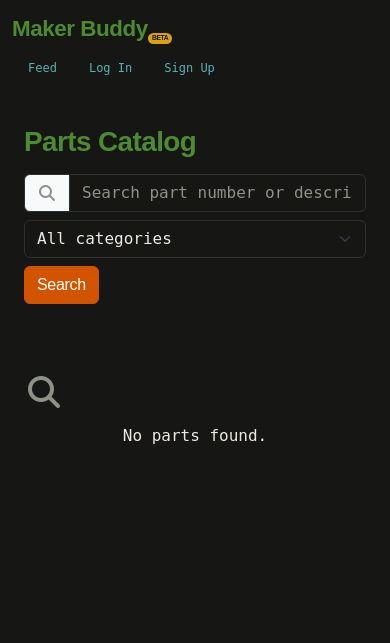
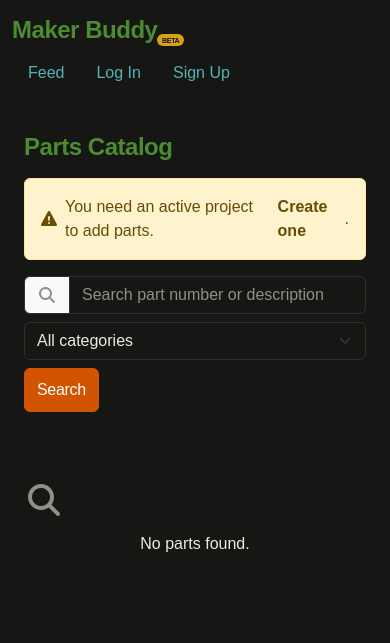
Before and after one commit to cjvillar/Maker_Buddy, a Django app: template templates/maker_parts/component_list.html in a window 390 px wide. Shown: the top 643 px of the page. Run offline with Django 5.2, Linux system fonts and the light colour scheme; the template is opened without the code that fills it, so the values that code supplies are empty; parts of the project's set-up code (start-up, migrations or seed data) failed here and were passed over; some libraries are stand-ins or nearby versions.

Commit message:
updated for mobile

```diff
--- a/static/css/main.css
+++ b/static/css/main.css
@@ -8,13 +8,14 @@
 }
 
 /* Import from Google Fonts */
-@import url('https://fonts.googleapis.com/css2?family=Space+Grotesk:wght@500;700&family=Space+Mono&display=swap');
+@import url('https://fonts.googleapis.com/css2?family=IBM+Plex+Sans:wght@400;500;600;700&family=IBM+Plex+Mono:wght@400;700&display=swap" rel="stylesheet');
 
 
 :root {
 
-  --font-header: 'Space Grotesk', sans-serif;
-  --font-body: 'Space Mono', monospace;
+  --font-header: 'IBM Plex Sans', sans-serif;
+  --font-body: 'IBM Plex Sans', sans-serif;
+  --font-mono: 'IBM Plex Mono', monospace;
 
 
   /* The "Command Center" Blue - sophisticated but technical */
@@ -73,6 +74,8 @@
 body {
   color: var(--text-main);
   background-color: var(--bg-body);
+  font-family: var(--font-body);
+  font-size: clamp(16px, 1.2vw, 18px);
 }
 
 h1 {
@@ -191,14 +194,25 @@ a {
   border: 1px solid var(--border-color);
 }
 
-@media (max-width: 576px) {
-  header h1 {
-    font-size: 1.4rem;
+/* mobile */
+@media (max-width: 768px) {
+  h1 { font-size: 1.5rem; }
+  h2 { font-size: 1.25rem; }
+  h3 { font-size: 1.1rem; }
+
+  .btn {
+    min-height: 44px; /* Apple tap target size */
   }
 
-  header .navbar,
-  header nav {
-    font-size: 0.75rem;
+  .project-hero-img {
+    max-width: 100%;
+    border-radius: 8px;
+  }
+
+  /* Remove double container padding on mobile */
+  .container, .container-fluid {
+    padding-left: 12px;
+    padding-right: 12px;
   }
 }
 
--- a/templates/account/edit_profile.html
+++ b/templates/account/edit_profile.html
@@ -2,7 +2,7 @@
 {% load crispy_forms_tags %}
 {% load static %}
 {% block content %}
-
+<div class="container">
 <div class="container py-4" style="max-width: 600px;">
   <h1 class="mb-4">Edit Profile</h1>
 
@@ -21,5 +21,5 @@
     <i class="fas fa-trash me-2"></i> Delete Account
   </a>
 </div>
-
+</div>
 {% endblock %}
--- a/templates/account/profile.html
+++ b/templates/account/profile.html
@@ -15,7 +15,7 @@
   </div>
   {% endfor %}
 
-
+<div class="container">
 
   <div class="d-flex align-items-center gap-4 mb-4">
     {% if profile_user.profile.profile_pic %}
@@ -69,5 +69,5 @@
 
   </div>
 
-
+</div>
 {% endblock %}
--- a/templates/base.html
+++ b/templates/base.html
@@ -12,6 +12,7 @@
   {% bootstrap_javascript %}
 
   <link rel="stylesheet" href="{% static 'css/main.css' %}">
+  <meta name="viewport" content="width=device-width, initial-scale=1">
 
   <link rel="stylesheet" href="{% static 'fontawesome/css/all.min.css' %}">
 </head>
@@ -25,7 +26,7 @@
 </header>
 
 
-<main class="container py-4">
+<main class="py-4">
   {% block content %}{% endblock %}
 </main>
 
--- a/templates/maker_parts/component_list.html
+++ b/templates/maker_parts/component_list.html
@@ -3,16 +3,25 @@
 {% load humanize %}
 
 {% block content %}
-<div class="container-fluid">
+<div class="container-fluid px-4">
 
   <div class="d-flex justify-content-between align-items-center mb-3">
     <h1 class="mb-0">Parts Catalog</h1>
-    {% if default_project %}
-    <a href="{% url 'maker_projects:detail' default_project.pk %}#bom" class="badge bg-success fs-6 text-decoration-none">
-      <i class="fa-solid fa-folder-open me-1"></i>{{ default_project.title }}
+    {% if active_project %}
+    <a href="{% url 'maker_projects:detail' active_project.pk %}#bom"
+      class="badge bg-success fs-6 text-decoration-none px-3 py-2">
+      <i class="fa-solid fa-folder-open me-1"></i>{{ active_project.title }}
     </a>
     {% endif %}
   </div>
+
+  {% if not active_project %}
+  <div class="alert alert-warning d-flex align-items-center gap-2">
+    <i class="fa-solid fa-triangle-exclamation"></i>
+    You need an active project to add parts.
+    <a href="{% url 'maker_projects:create_project' %}" class="alert-link ms-1">Create one</a>.
+  </div>
+  {% endif %}
 
   {# Messages #}
   {% for message in messages %}
@@ -26,6 +35,7 @@
   </div>
   {% endfor %}
 
+  {# Search / filter bar #}
   <form method="get" class="row g-2 mb-4">
     <div class="col-md-5">
       <div class="input-group">
@@ -45,7 +55,7 @@
     <div class="col-auto d-flex gap-2">
       <button type="submit" class="btn btn-primary">Search</button>
       {% if q or category %}
-      <a href="{% url 'maker_parts:component_list' %}{% if default_project %}?project_id={{ default_project.pk }}{% endif %}" class="btn btn-outline-secondary">
+      <a href="{% url 'maker_parts:component_list' %}" class="btn btn-outline-secondary">
         <i class="fa-solid fa-xmark me-1"></i>Clear
       </a>
       {% endif %}
@@ -63,12 +73,12 @@
       <thead class="table-dark">
         <tr>
           <th>Part Number</th>
-          <th>Manufacturer</th>
+          <th class="d-none d-md-table-cell">Manufacturer</th>
           <th>Description</th>
-          <th>Category</th>
+          <th class="d-none d-md-table-cell">Category</th>
           <th class="text-end">Unit Price</th>
-          <th class="text-end">Stock</th>
-          {% if default_project %}<th class="text-center">Add to Project</th>{% endif %}
+          <th class="d-none d-md-table-cell text-end">Stock</th>
+          {% if default_project %}<th class="text-center">Add</th>{% endif %}
         </tr>
       </thead>
       <tbody>
@@ -89,9 +99,9 @@
             </span>
             {% endif %}
           </td>
-          <td class="small">{{ component.manufacturer }}</td>
+          <td class="d-none d-md-table-cell small">{{ component.manufacturer }}</td>
           <td class="text-muted small">{{ component.description|truncatewords:12 }}</td>
-          <td><span>{{ component.category }}</span></td>
+          <td class="d-none d-md-table-cell"><span>{{ component.category }}</span></td>
           <td class="text-end">
             {% if price and price.unit_price %}
             <strong>${{ price.unit_price|floatformat:2 }}</strong>
@@ -99,7 +109,7 @@
             <span class="text-muted">—</span>
             {% endif %}
           </td>
-          <td class="text-end">
+          <td class="d-none d-md-table-cell text-end">
             {% if price %}
             {% if price.stock_qty > 0 %}
             {{ price.stock_qty|intcomma }}
@@ -117,8 +127,8 @@
               {% csrf_token %}
               <input type="hidden" name="next" value="{{ request.get_full_path }}">
               <input type="hidden" name="project_id" value="{{ default_project.pk }}">
-              <input type="number" name="quantity" value="1" min="1" max="9999"
-                class="form-control form-control-sm" style="width: 70px;">
+              <input type="number" name="quantity" value="1" min="1" max="9999" class="form-control form-control-sm"
+                style="width: 60px;">
               <button type="submit" class="btn btn-sm btn-primary">
                 <i class="fa-solid fa-plus"></i>
               </button>
@@ -139,7 +149,7 @@
       {% if page_obj.has_previous %}
       <li class="page-item">
         <a class="page-link"
-          href="?{% if q %}q={{ q }}&{% endif %}{% if category %}category={{ category }}&{% endif %}{% if default_project %}project_id={{ default_project.pk }}&{% endif %}page={{ page_obj.previous_page_number }}">
+          href="?{% if q %}q={{ q }}&{% endif %}{% if category %}category={{ category }}&{% endif %}page={{ page_obj.previous_page_number }}">
           <i class="fa-solid fa-chevron-left"></i> Previous
         </a>
       </li>
@@ -150,7 +160,7 @@
       {% if page_obj.has_next %}
       <li class="page-item">
         <a class="page-link"
-          href="?{% if q %}q={{ q }}&{% endif %}{% if category %}category={{ category }}&{% endif %}{% if default_project %}project_id={{ default_project.pk }}&{% endif %}page={{ page_obj.next_page_number }}">
+          href="?{% if q %}q={{ q }}&{% endif %}{% if category %}category={{ category }}&{% endif %}page={{ page_obj.next_page_number }}">
           Next <i class="fa-solid fa-chevron-right"></i>
         </a>
       </li>
@@ -164,7 +174,7 @@
     <i class="fa-solid fa-magnifying-glass fa-2x mb-3 d-block"></i>
     <p>No parts found{% if q %} for "<strong>{{ q }}</strong>"{% endif %}.</p>
     {% if q or category %}
-    <a href="{% url 'maker_parts:component_list' %}{% if default_project %}?project_id={{ default_project.pk }}{% endif %}" class="btn btn-outline-secondary btn-sm">Clear filters</a>
+    <a href="{% url 'maker_parts:component_list' %}" class="btn btn-outline-secondary btn-sm">Clear filters</a>
     {% endif %}
   </div>
   {% endif %}
--- a/templates/maker_projects/confirm_complete.html
+++ b/templates/maker_projects/confirm_complete.html
@@ -2,6 +2,7 @@
 
 
 {% block content %}
+<div class="container">
 <article class="project-card">
 
 <form action="{% url 'maker_projects:confirm_complete' project.pk %}" method="post">
@@ -9,4 +10,5 @@
   <button class="btn btn-primary" type="submit">Mark as Completed</button>
 </form>
 </article>
+</div>
 {% endblock %}
--- a/templates/maker_projects/confirm_delete.html
+++ b/templates/maker_projects/confirm_delete.html
@@ -1,7 +1,7 @@
 {% extends "base.html" %}
 {% load crispy_forms_tags %}
 {% block content %}
-
+<div class="container">
 
 <form method="post" enctype="multipart/form-data">
     <h1>Delete Project</h1>
@@ -12,4 +12,5 @@
     <button type="submit"  class="btn btn-primary">Yes, delete</button>
     <a href="{% url 'maker_projects:detail' project.pk %}">Cancel</a>
 </form>
+</div>
 {% endblock %}
--- a/templates/maker_projects/create_project_wizard.html
+++ b/templates/maker_projects/create_project_wizard.html
@@ -2,6 +2,7 @@
 {% load crispy_forms_tags %}
 
 {% block content %}
+<div class="container">
 <h1>Start a Project</h1>
 
 <form method="post" enctype="multipart/form-data">
@@ -37,4 +38,5 @@
         </button>
     </div>
 </form>
+</div>
 {% endblock %}
--- a/templates/maker_projects/edit_project.html
+++ b/templates/maker_projects/edit_project.html
@@ -1,6 +1,7 @@
 {% extends "base.html" %}
 {% load crispy_forms_tags %}
 {% block content %}
+<div class="container">
 <form method="post" enctype="multipart/form-data">
     <h1>Edit Project:</h1>
     {% csrf_token %}
@@ -15,4 +16,5 @@
     <br>
     <button class="btn btn-primary" type="submit">Save</button>
 </form>
+</div>
 {% endblock %}
--- a/templates/maker_projects/project_detail.html
+++ b/templates/maker_projects/project_detail.html
@@ -1,7 +1,7 @@
 {% extends "base.html" %}
 {% load humanize %}
 {% block content %}
-
+<div class="container">
   <div class="d-flex align-items-baseline gap-3 mb-1">
     <h1 class="mb-0">{{ project.title|upper }}</h1>
     <span class="badge rounded-pill bg-success">{{ project.status }}</span>
@@ -111,5 +111,5 @@
     </button>
   </form>
 
-
+</div>
 {% endblock %}
--- a/templates/public_feed/feed.html
+++ b/templates/public_feed/feed.html
@@ -2,7 +2,7 @@
 {% load static %}
 {% block content %}
 
-
+<div class="container">
   <h2 class="mb-4">Maker Projects</h2>
 
   {% for project in projects %}
@@ -62,5 +62,5 @@
     {% endif %}
   </ul>
 
-
+</div>
 {% endblock %}
```
Also changed, not shown: templates/maker_parts/project_detail_bom_snippet.html (+12 -12 lines).
